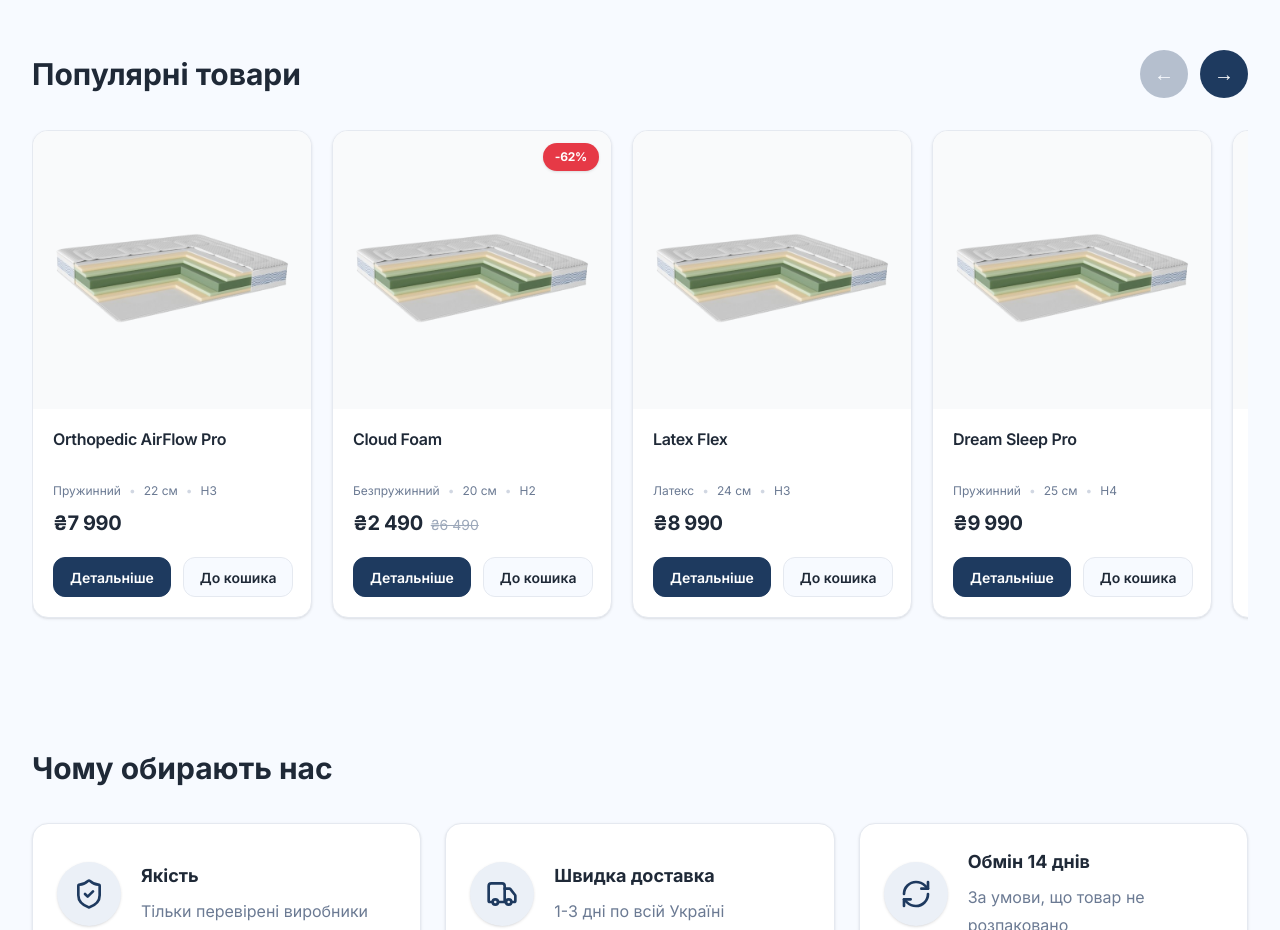
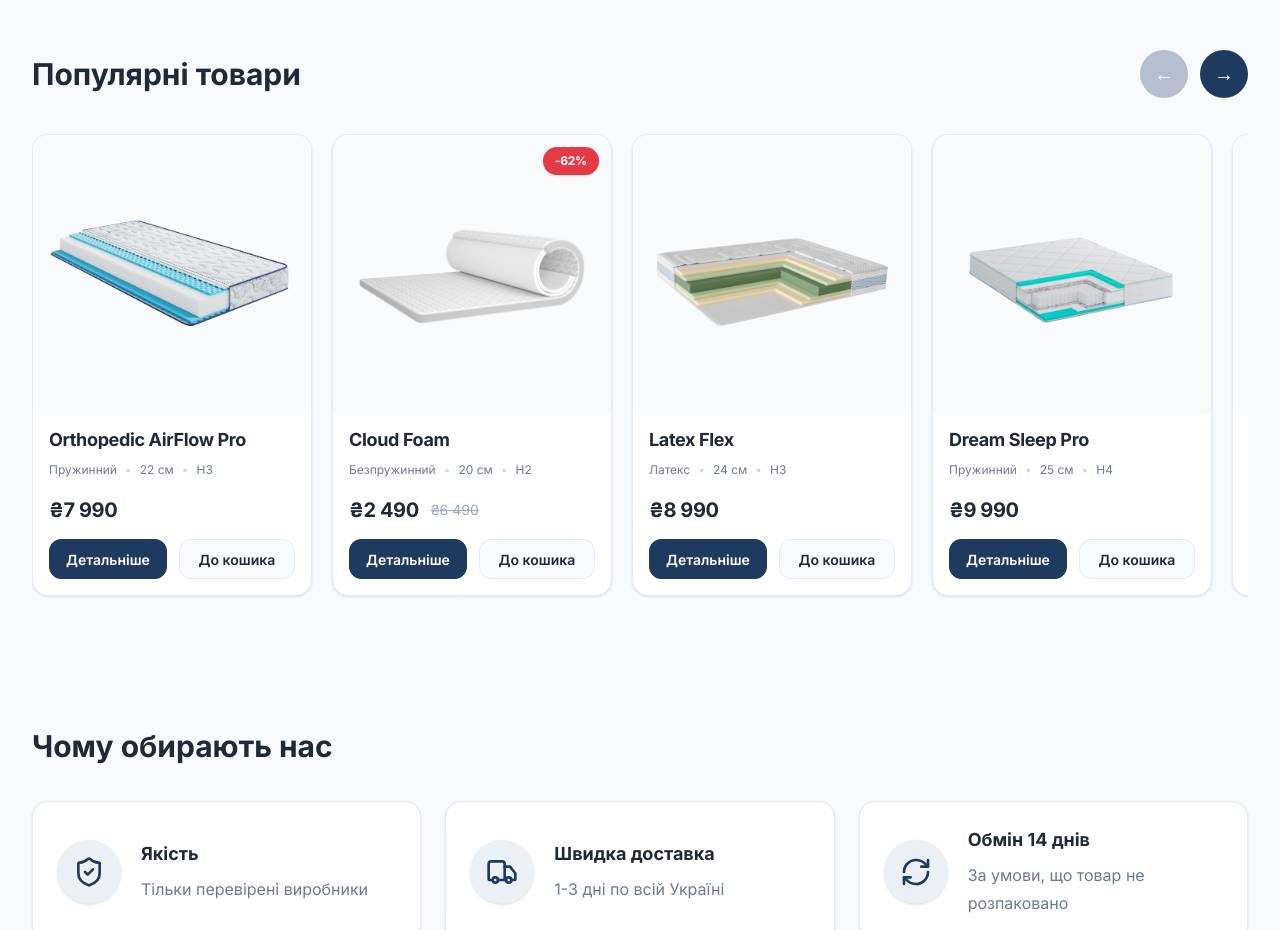
Before and after one commit to Greenfield-Taster/mattress-shop, a React (Vite) app: page / in a window 1280 px wide. Shown: the part 1040-1970 px from the top of the page. Built offline with nearby package versions, Linux system fonts and the light colour scheme.

Commit message:
Change product card sizes

```diff
--- a/src/components/ProductCard/ProductCard.scss
+++ b/src/components/ProductCard/ProductCard.scss
@@ -6,9 +6,9 @@ $card-width-tablet: 240px;
 $card-width-mobile: 200px;
 
 // Фиксированные высоты для текстовых блоков
-$title-height: 40px; // 2 строки по 20px
-$specs-height: 20px; // 1 строка
-$price-height: 28px; // высота цены
+$title-height: 20px;
+$specs-height: 27px;
+$price-height: 35px;
 
 .product-card {
   background: $neutral-0;
@@ -24,7 +24,7 @@ $price-height: 28px; // высота цены
     box-shadow $transition-base $transition-timing,
     border-color $transition-base $transition-timing;
   border: 1px solid $color-border;
-  height: 100%; // Важно для одинаковой высоты в grid
+  height: 100%;
 
   // Запрет выделения текста и изображений
   user-select: none;
@@ -48,14 +48,13 @@ $price-height: 28px; // высота цены
     border-color: $color-border-dark;
   }
 
-  // IMAGE
   &__image-wrapper {
     position: relative;
     width: 100%;
     aspect-ratio: 1 / 1; // Квадратное изображение для единообразия
     background: $neutral-50;
     overflow: hidden;
-    flex-shrink: 0; // Не сжимается
+    flex-shrink: 0;
   }
 
   &__image {
@@ -88,35 +87,28 @@ $price-height: 28px; // высота цены
     z-index: 1;
   }
 
-  // CONTENT
   &__content {
-    padding: $spacing-5;
+    padding: $spacing-4;
     display: flex;
     flex-direction: column;
-    flex: 1; // Растягивается на оставшееся пространство
-    min-height: 0; // Для правильной работы flex
+    flex: 1;
+    min-height: 0;
   }
 
-  // TITLE - фиксированная высота для 2 строк
   &__title {
-    margin: 0 0 $spacing-3 0;
+    margin: 0 0 $spacing-2 0;
     font-family: $font-family-base;
-    font-weight: $font-weight-semibold;
+    font-weight: $font-weight-bold;
     letter-spacing: $letter-spacing-tight;
-    line-height: $line-height-tight; // 1.25
-    font-size: $font-size-base; // 16px
+    line-height: 1.25;
+    font-size: $font-size-lg;
     color: $color-text-primary;
     height: $title-height;
-
-    // Ограничение на 2 строки с ellipsis
-    display: -webkit-box;
-    -webkit-line-clamp: 2;
-    -webkit-box-orient: vertical;
+    white-space: nowrap;
     overflow: hidden;
     text-overflow: ellipsis;
   }
 
-  // SPECS - фиксированная высота
   &__specs {
     display: flex;
     align-items: center;
@@ -126,8 +118,8 @@ $price-height: 28px; // высота цены
     color: $color-text-secondary;
     line-height: 1.2;
     height: $specs-height;
-    margin-bottom: $spacing-3;
-    overflow: hidden; // Скрываем если не влезает
+    margin-bottom: $spacing-2;
+    overflow: hidden;
   }
 
   &__spec {
@@ -138,14 +130,13 @@ $price-height: 28px; // высота цены
     color: $color-border-dark;
   }
 
-  // PRICE - фиксированная высота
   &__price-wrapper {
     display: flex;
-    align-items: baseline;
-    gap: $spacing-2;
+    align-items: center;
+    gap: $spacing-3;
     height: $price-height;
-    margin-top: auto; // Прижимается к низу
-    margin-bottom: $spacing-4;
+    margin-top: auto;
+    margin-bottom: $spacing-3;
   }
 
   &__price {
@@ -164,12 +155,11 @@ $price-height: 28px; // высота цены
     line-height: 1;
   }
 
-  // ACTIONS - кнопки
   &__actions {
     display: grid;
     grid-template-columns: 1fr 1fr;
     gap: $spacing-3;
-    margin-top: auto; // Всегда внизу
+    margin-top: auto;
   }
 
   &__button {
@@ -243,11 +233,11 @@ $price-height: 28px; // высота цены
     max-width: $card-width-tablet;
 
     &__content {
-      padding: $spacing-4;
+      padding: $spacing-3;
     }
 
     &__title {
-      font-size: $font-size-sm; // 14px
+      font-size: 13px;
       margin-bottom: $spacing-2;
     }
 
@@ -258,15 +248,15 @@ $price-height: 28px; // высота цены
     }
 
     &__price {
-      font-size: $font-size-lg; // 18px
+      font-size: $font-size-lg;
     }
 
     &__old-price {
-      font-size: $font-size-xs; // 12px
+      font-size: $font-size-xs;
     }
 
     &__price-wrapper {
-      margin-bottom: $spacing-3;
+      margin-bottom: $spacing-2;
     }
 
     &__actions {
@@ -276,7 +266,7 @@ $price-height: 28px; // высота цены
     &__button {
       height: 36px;
       padding: 0 $spacing-3;
-      font-size: $font-size-xs; // 12px
+      font-size: $font-size-xs;
     }
 
     &__discount {
@@ -298,8 +288,8 @@ $price-height: 28px; // высота цены
     }
 
     &__title {
-      font-size: $font-size-sm; // 14px
-      height: 36px; // Немного меньше для мобильных
+      font-size: 13px;
+      height: 18px;
     }
 
     &__image {
@@ -307,7 +297,7 @@ $price-height: 28px; // высота цены
     }
 
     &__price {
-      font-size: $font-size-base; // 16px
+      font-size: $font-size-base;
     }
 
     &__button {
@@ -324,23 +314,23 @@ $price-height: 28px; // высота цены
     max-width: 100%;
 
     &__actions {
-      grid-template-columns: 1fr; // Одна колонка - кнопки друг под другом
+      grid-template-columns: 1fr;
       gap: $spacing-2;
     }
 
     &__button {
       width: 100%;
-      height: 38px; // Немного выше для удобства нажатия
-      font-size: $font-size-xs; // 12px
+      height: 38px;
+      font-size: $font-size-xs;
     }
 
     &__content {
-      padding: $spacing-4;
+      padding: $spacing-3;
     }
 
     &__title {
-      font-size: $font-size-base; // 16px для читабельности на мобильных
-      height: 40px;
+      font-size: $font-size-sm;
+      height: 20px;
     }
 
     &__specs {
@@ -348,7 +338,7 @@ $price-height: 28px; // высота цены
     }
 
     &__price-wrapper {
-      margin-bottom: $spacing-4;
+      margin-bottom: $spacing-3;
     }
   }
 }
@@ -361,7 +351,7 @@ $price-height: 28px; // высота цены
     }
 
     &__title {
-      font-size: $font-size-sm;
+      font-size: 13px;
     }
 
     &__price {
--- a/src/pages/Home.jsx
+++ b/src/pages/Home.jsx
@@ -10,8 +10,6 @@ import springlessImage from "../assets/images/springless.png";
 import kidsImage from "../assets/images/kids.png";
 import toperImage from "../assets/images/toper.png";
 import pillowImage from "../assets/images/pillow.png";
-import product1Image from "../assets/images/springless.png";
-import product2Image from "../assets/images/springless.png";
 
 const Home = () => {
   const carouselRef = useRef(null);
@@ -31,7 +29,7 @@ const Home = () => {
       height: 22,
       hardness: "H3",
       price: 7990,
-      image: product1Image,
+      image: kidsImage,
     },
     {
       id: 2,
@@ -41,7 +39,7 @@ const Home = () => {
       hardness: "H2",
       price: 2490,
       oldPrice: 6490,
-      image: product2Image,
+      image: toperImage,
     },
     {
       id: 3,
@@ -50,7 +48,7 @@ const Home = () => {
       height: 24,
       hardness: "H3",
       price: 8990,
-      image: product2Image,
+      image: springlessImage,
     },
     {
       id: 4,
@@ -59,7 +57,7 @@ const Home = () => {
       height: 25,
       hardness: "H4",
       price: 9990,
-      image: product1Image,
+      image: springImage,
     },
     {
       id: 5,
@@ -69,7 +67,7 @@ const Home = () => {
       hardness: "H2",
       price: 5990,
       oldPrice: 7990,
-      image: product2Image,
+      image: springlessImage,
     },
     {
       id: 6,
@@ -78,7 +76,7 @@ const Home = () => {
       height: 26,
       hardness: "H3",
       price: 11990,
-      image: product1Image,
+      image: springlessImage,
     },
   ];
 
--- a/src/styles/pages/_home.scss
+++ b/src/styles/pages/_home.scss
@@ -332,7 +332,7 @@
     gap: v.$spacing-5;
     overflow-x: auto;
     scroll-behavior: smooth;
-    padding-bottom: v.$spacing-4;
+    padding: v.$spacing-1 0 v.$spacing-4;
     scrollbar-width: none;
     -ms-overflow-style: none;
     &::-webkit-scrollbar {
```
Also changed, not shown: src/components/ProductCard/ProductCard.jsx (+17 -1 lines).
